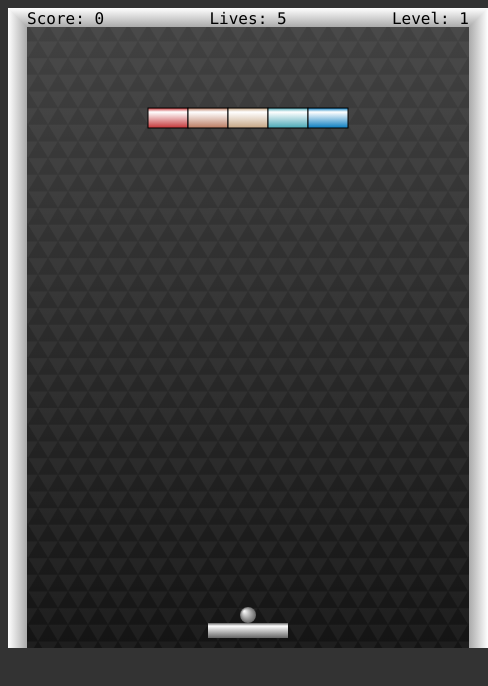
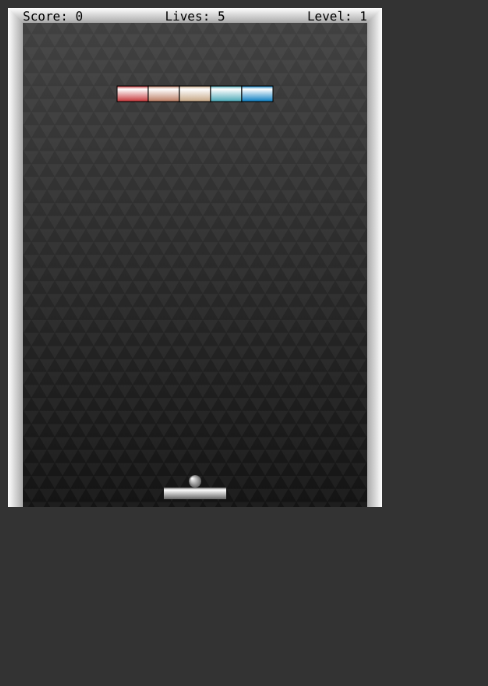
Before and after one commit to thewub/CanvasBreakout, a plain HTML site: page index.html in a window 390 px wide. Shown: the whole page, 488 px wide, since content can reach past the window. Drawn offline with Linux system fonts and the light colour scheme.

Commit message:
responsive sizing

```diff
--- a/index.html
+++ b/index.html
@@ -1,6 +1,7 @@
 <!DOCTYPE html>
 <html>
 <head>
+    <meta name="viewport" content="width=device-width, initial-scale=1">
     <title>CanvasBreakout</title>
     <style>
         body {
@@ -9,6 +10,9 @@
         canvas {
             display: block;
             background: black;
+            margin: 0 auto;
+            width: 100%;
+            max-width: 480px;
         }
     </style>
 </head>
```
